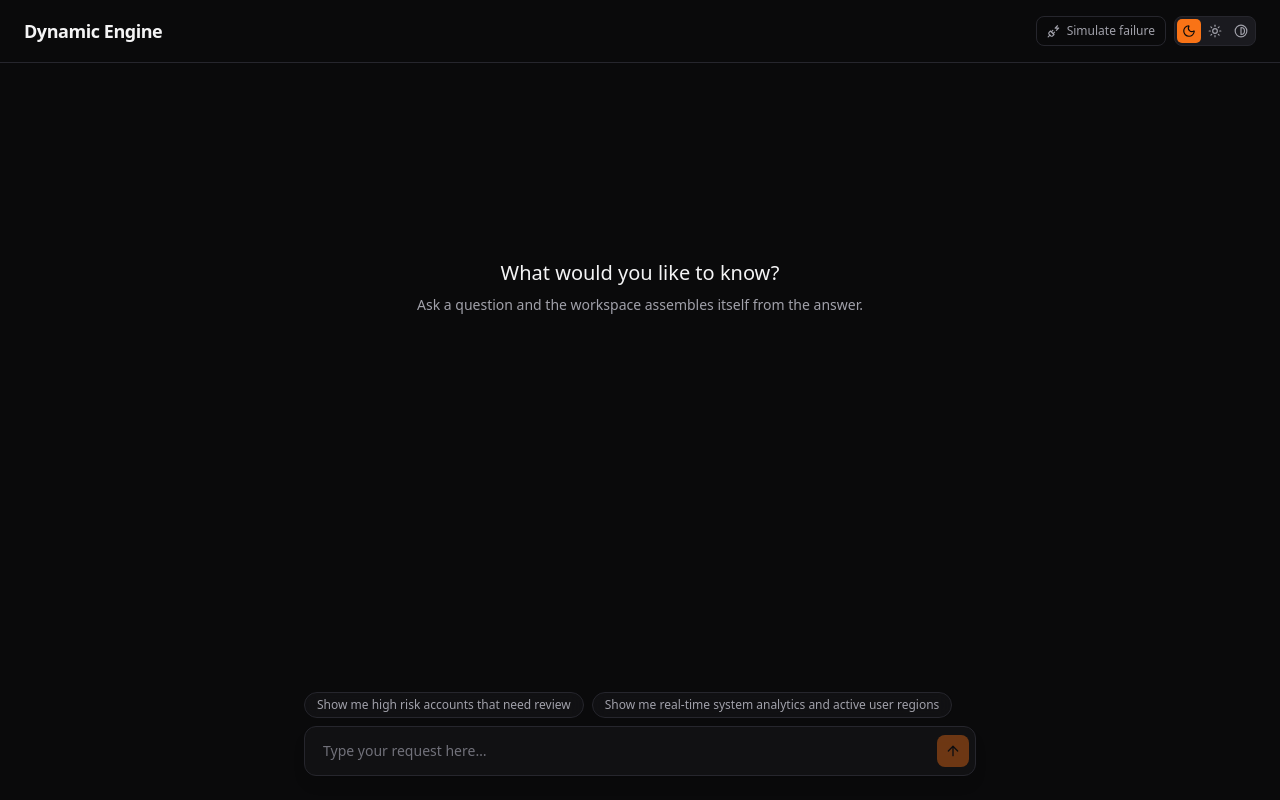
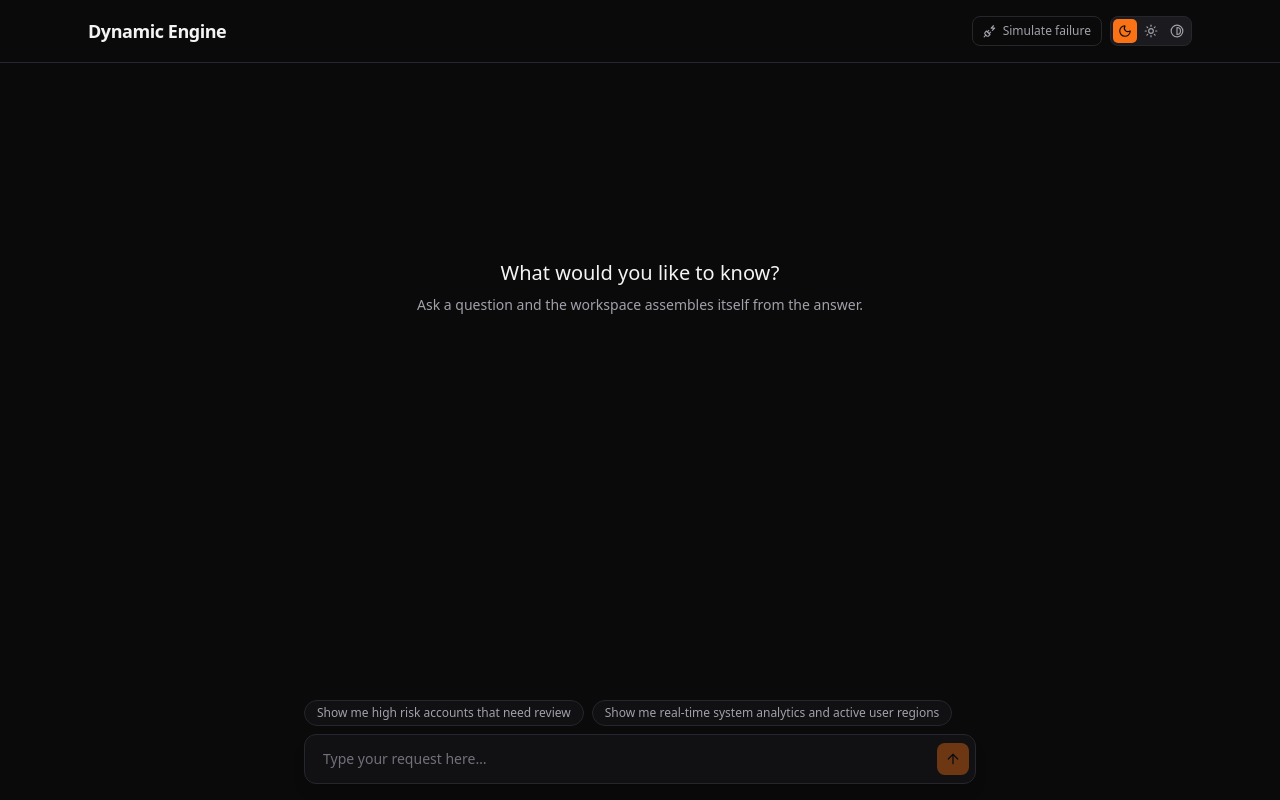
Before and after one commit to AsgarovAsgar/dynamic-engine, a React (Vite) app in the folder client/: page / in a window 1280 px wide. Built offline with nearby package versions, Linux system fonts and the light colour scheme.

Commit message:
fix scroll

```diff
--- a/client/src/App.tsx
+++ b/client/src/App.tsx
@@ -15,9 +15,9 @@ export default function App() {
   const [failing, setFailing] = useState(false);
 
   return (
-    <div className="min-h-svh bg-canvas">
-      <header className="border-b border-border">
-        <div className="mx-auto flex max-w-7xl items-center justify-between gap-4 px-4 py-4 sm:px-6">
+    <div className="max-h-min h-screen overflow-hidden overscroll-contain bg-canvas">
+      <header className="border-b border-border sticky top-0 bg-canvas">
+        <div className="mx-auto flex max-w-6xl items-center justify-between gap-4 px-4 py-4 sm:px-6">
           <h1 className="text-lg font-semibold tracking-tight text-content">
             Dynamic Engine
           </h1>
@@ -54,7 +54,7 @@ export default function App() {
         pb-40 reserves room for the fixed composer, so the last widget can
         always scroll clear of it rather than sitting underneath.
       */}
-      <main className="mx-auto max-w-7xl px-4 pt-6 pb-40 sm:px-6">
+      <main className="mx-auto h-screen flex-1 overflow-auto max-w-6xl px-4 pt-6 pb-50 md:pb-44 sm:px-6">
         {dashboard.status === 'error' && (
           <div
             role="alert"
--- a/client/src/components/PromptComposer.tsx
+++ b/client/src/components/PromptComposer.tsx
@@ -40,13 +40,13 @@ export function PromptComposer({
   };
 
   return (
-    <div className="fixed inset-x-0 bottom-0 z-40 px-4 pb-4 sm:px-6 sm:pb-6">
+    <div className="fixed inset-x-0 bottom-0 z-40 px-4 pb-4">
       {/* The bar is centred; the suggestions sit left-aligned above it, so
           they read as a hint attached to the workspace rather than a second
           centred element competing with the input. */}
       <div className="mx-auto flex max-w-2xl flex-col gap-2">
         {showSuggestions && (
-          <div className="flex w-full flex-wrap justify-start gap-2">
+          <div className="flex w-full flex-wrap justify-start gap-1 md:gap-2">
             {SUGGESTIONS.map((suggestion) => (
               <button
                 key={suggestion}
```
